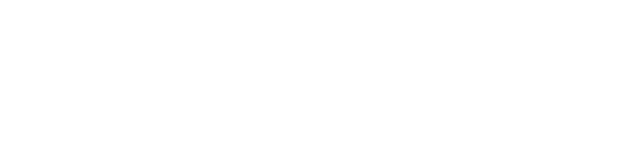
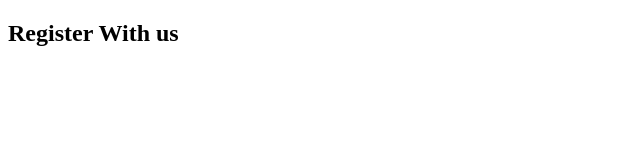
Before and after one commit to DEV-Gitanjali/Form_Validator, a plain HTML site: page index.html in a window 1280 px wide. Shown: the whole page, without its empty margins (0-640 px from the left). Drawn offline with Linux system fonts and the light colour scheme.

Commit message:
this code for form container

```diff
--- a/index.html
+++ b/index.html
@@ -7,6 +7,16 @@
     <title>Form validator</title>
 </head>
 <body>
+
+    <div class="container">
+        <form action="" id="form" class="form">
+            <h2>Register With us</h2>
+        </form>
+
+    </div>
+
+
+
     <script src="script.js"></script>
 </body>
 </html>
```
